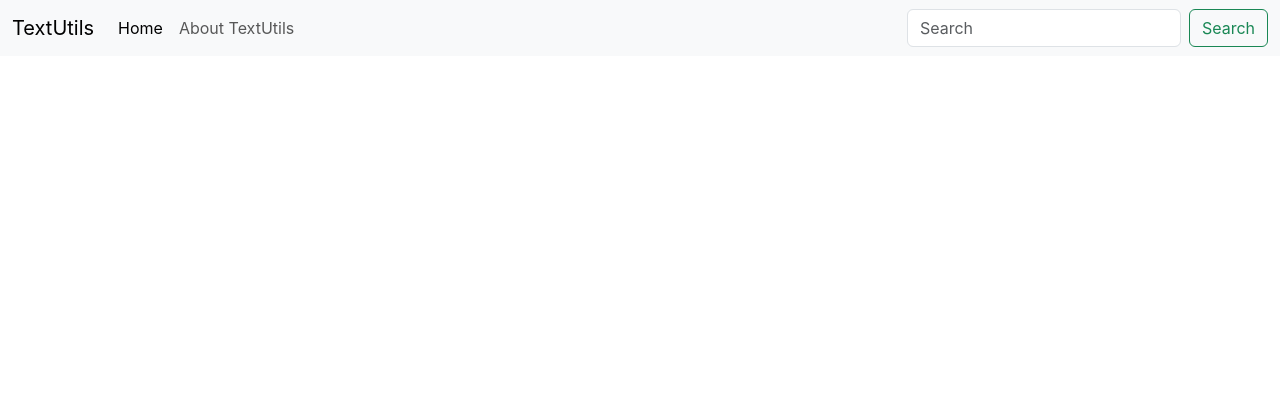
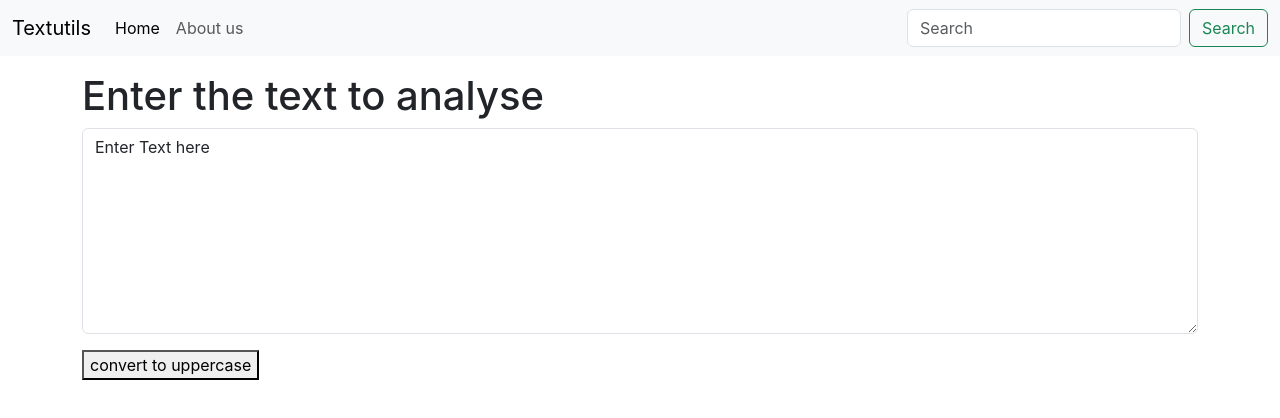
Before and after one commit to Pardeep-pathania/react, a React (Create React App) app: page / in a window 1280 px wide. Shown: the top 418 px of the page. Built offline with nearby package versions, Linux system fonts and the light colour scheme.

Commit message:
using concept of states and hooks to convert text to uppercase

```diff
--- a/src/App.js
+++ b/src/App.js
@@ -1,13 +1,18 @@
 
 import './App.css';
 import Navbar from './components/Navbar';
-
+import TextForm from './components/TextForm';
 function App() {
   return (
     <>
 
-<Navbar title="TextUtils" aboutText="About TextUtils"/>
+{/* <Navbar title="TextUtils" aboutText="About TextUtils"/> */}
 {/* <Navbar/> */}
+<Navbar title ="Textutils"/>
+<div className="container my-3">
+<TextForm heading="Enter the text to analyse"/>
+</div>
+
 </>
   );
 }
--- a/src/components/Navbar.js
+++ b/src/components/Navbar.js
@@ -16,7 +16,7 @@
           <a className="nav-link active" aria-current="page" href="/">Home</a>
         </li>
         <li className="nav-item">
-          <a className="nav-link" href="/">{props.aboutText}</a>
+          <a className="nav-link" href="/">About us</a>
         </li>
 
       </ul>
@@ -32,11 +32,11 @@
 }
 
 Navbar.propTypes = {
-    title:PropTypes.string.isRequired,
+    title:PropTypes.string,
     aboutText: PropTypes.string
 }
 
-Navbar.defaultProps = {
-    title: 'Set title here',
-    aboutText: 'About Text Here'
-};
+// Navbar.defaultProps = {
+//     title: 'Set title here',
+//     aboutText: 'About Text Here'
+// };
--- /dev/null
+++ b/src/components/TextForm.js
@@ -0,0 +1,27 @@
+import React, {useState} from 'react'
+
+export default function TextForm(props) {
+
+    const handleUpClick =()=>{
+        console.log("Uppercase was clicked"+ text);
+        let newText = text.toUpperCase();
+        setText(newText);
+    }
+
+    const handleOnChange =(event)=>{
+        console.log("On change");
+        setText(event.target.value);
+    }
+
+    const [text, setText] = useState("Enter Text here");
+
+  return (
+    <div>
+        <h1>{props.heading}</h1>
+<div className="mb-3">
+  <textarea className="form-control" value={text} onChange={handleOnChange} id="myBox" rows="8"></textarea>
+</div>
+<button className="btn-primary" onClick={handleUpClick}>convert to uppercase</button>
+    </div>
+  )
+}
```
